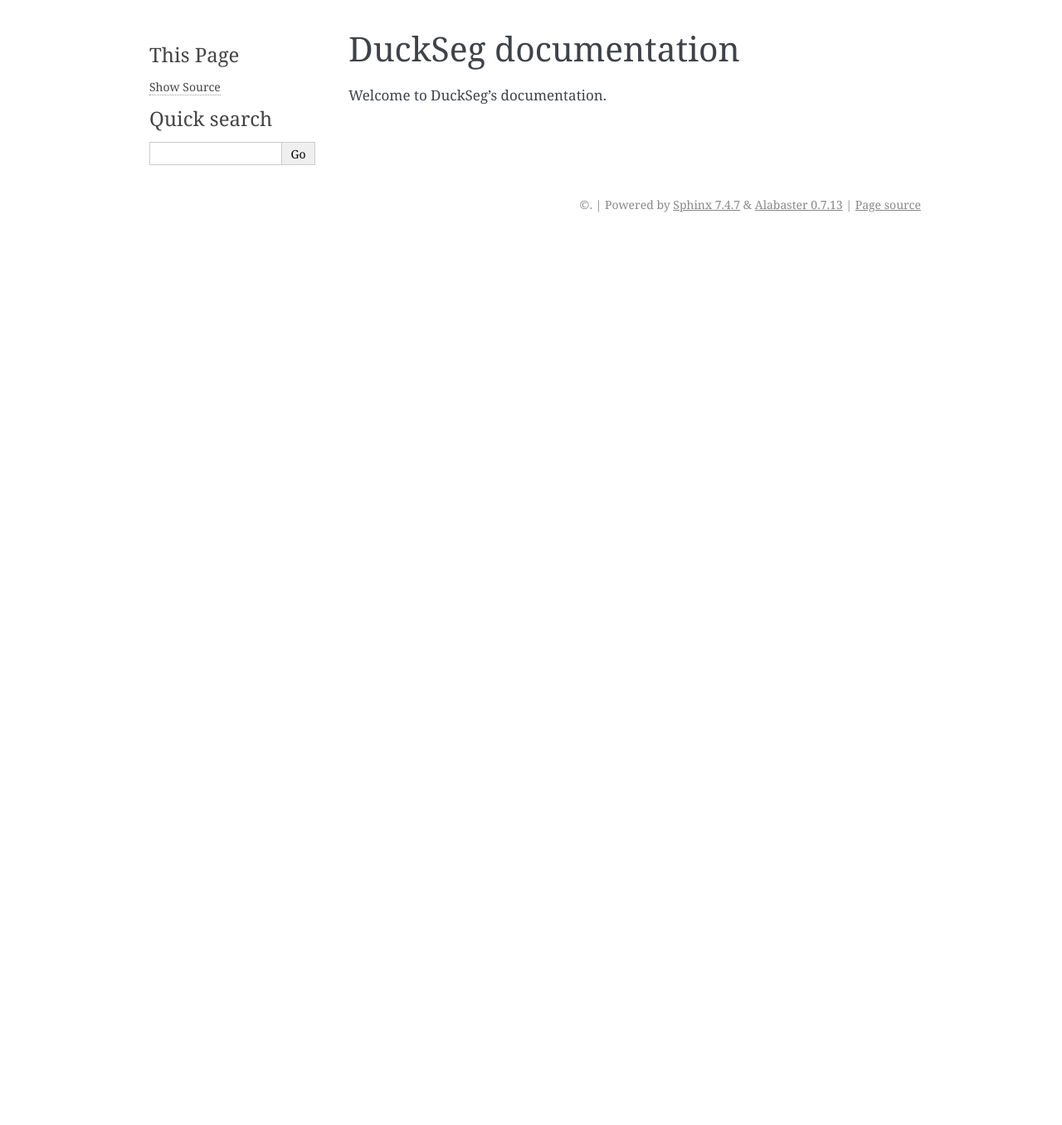
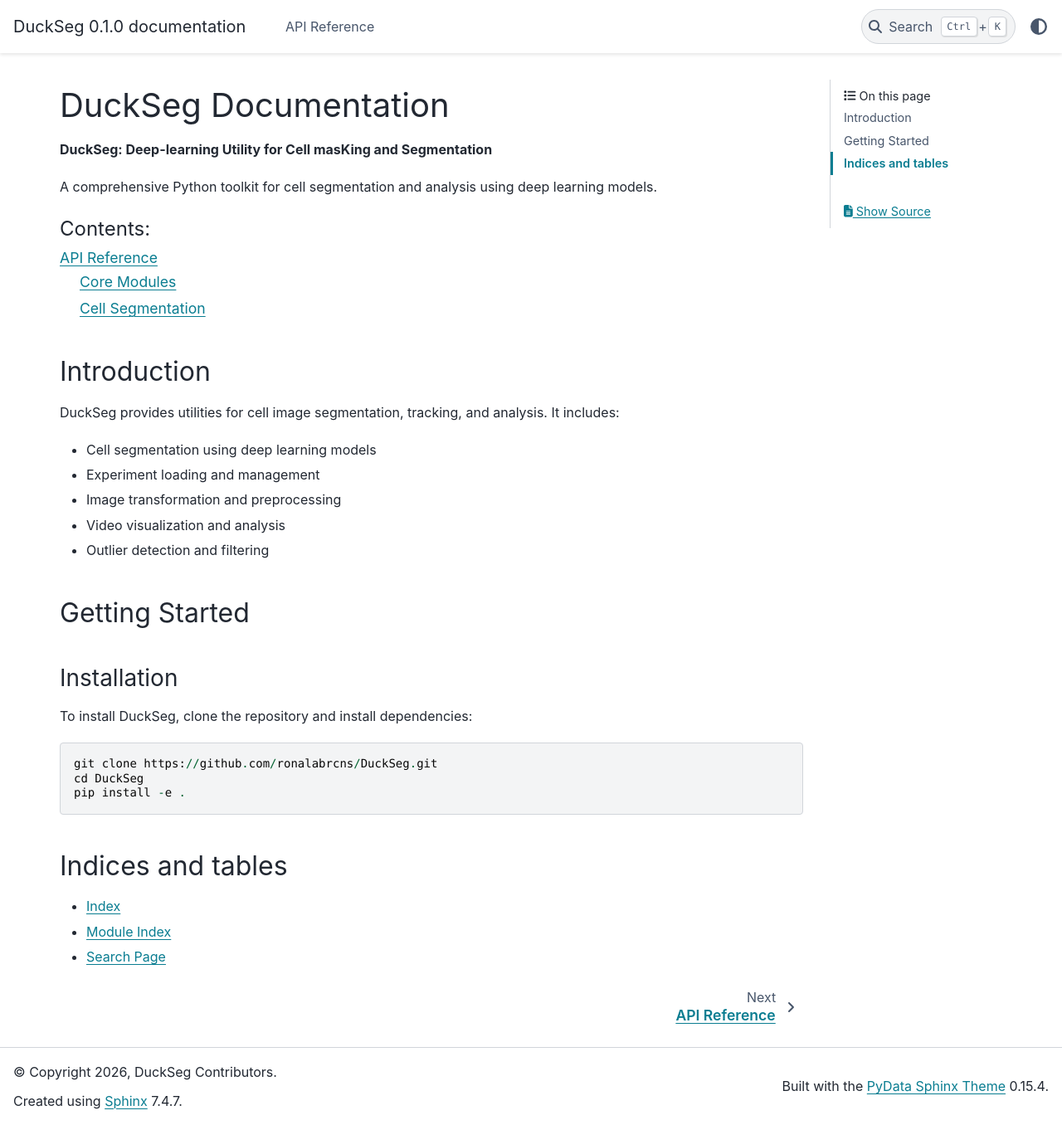
Before and after one commit to ronalabrcns/DuckSeg, a Sphinx documentation site: the page built from docs/index.rst, in a window 1280 px wide and 1356 px high. Shown: the whole window at 83% size. Built offline with Sphinx 7.4.7 and the PyData theme 0.15.4, drawn with Linux system fonts in a browser that asks for light colours.

Commit message:
docs: Add complete ReadTheDocs documentation setup

```diff
--- a/docs/conf.py
+++ b/docs/conf.py
@@ -1,8 +1,30 @@
-project = "DuckSeg"
-author = "DuckSeg contributors"
+import sys
+import os
 
-extensions = []
-templates_path = ["_templates"]
-exclude_patterns = ["_build", "Thumbs.db", ".DS_Store"]
+sys.path.insert(0, os.path.abspath(os.path.join(os.path.dirname(__file__), '..', 'src')))
 
-html_theme = "alabaster"
+project = 'DuckSeg'
+copyright = '2026, DuckSeg Contributors'
+author = 'DuckSeg Contributors'
+release = '0.1.0'
+
+extensions = [
+    'sphinx.ext.autodoc',
+    'sphinx.ext.napoleon',
+    'sphinx.ext.viewcode',
+]
+
+templates_path = ['_templates']
+exclude_patterns = ['_build']
+
+html_theme = 'pydata_sphinx_theme'
+html_static_path = ['_static']
+
+napoleon_google_docstrings = False
+napoleon_numpy_docstrings = True
+
+autodoc_default_options = {
+    'members': True,
+    'member-order': 'bysource',
+    'undoc-members': False,
+}
--- a/docs/index.rst
+++ b/docs/index.rst
@@ -1,4 +1,43 @@
-DuckSeg documentation
-=====================
+================================
+DuckSeg Documentation
+================================
 
-Welcome to DuckSeg's documentation.
+**DuckSeg: Deep-learning Utility for Cell masKing and Segmentation**
+
+A comprehensive Python toolkit for cell segmentation and analysis using deep learning models.
+
+.. toctree::
+   :maxdepth: 2
+   :caption: Contents:
+
+   modules
+
+Introduction
+============
+
+DuckSeg provides utilities for cell image segmentation, tracking, and analysis. It includes:
+
+- Cell segmentation using deep learning models
+- Experiment loading and management
+- Image transformation and preprocessing
+- Video visualization and analysis
+- Outlier detection and filtering
+
+Getting Started
+===============
+
+Installation
+------------
+
+To install DuckSeg, clone the repository and install dependencies::
+
+    git clone https://github.com/ronalabrcns/DuckSeg.git
+    cd DuckSeg
+    pip install -e .
+
+Indices and tables
+==================
+
+* :ref:`genindex`
+* :ref:`modindex`
+* :ref:`search`
--- a/docs/requirements.txt
+++ b/docs/requirements.txt
@@ -1 +1,3 @@
-sphinx>=7,<9
+sphinx>=5.0
+pydata-sphinx-theme>=0.13.0
+numpydoc>=1.5.0
```
Also changed, not shown: docs/api/aligner.rst (added, +8 -0 lines), docs/api/cell_video_visualizer.rst (added, +8 -0 lines), docs/api/experiment_evaluator.rst (added, +8 -0 lines), docs/api/experiment_loader.rst (added, +8 -0 lines), docs/api/image_transformer.rst (added, +8 -0 lines), docs/api/image_transforms.rst (added, +8 -0 lines), docs/api/outlier_filters.rst (added, +8 -0 lines), docs/modules.rst (added, +26 -0 lines), 1 other file.
